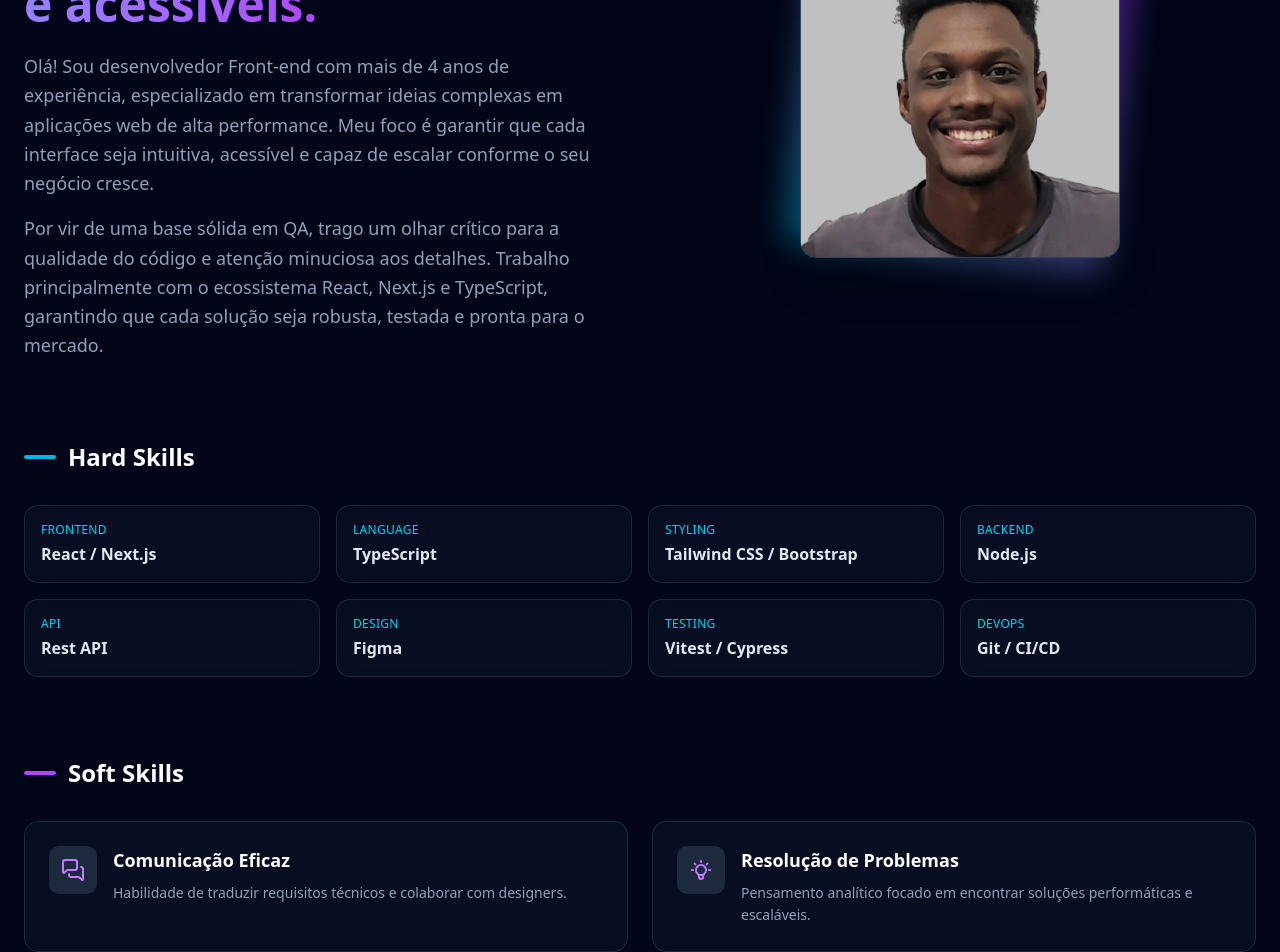
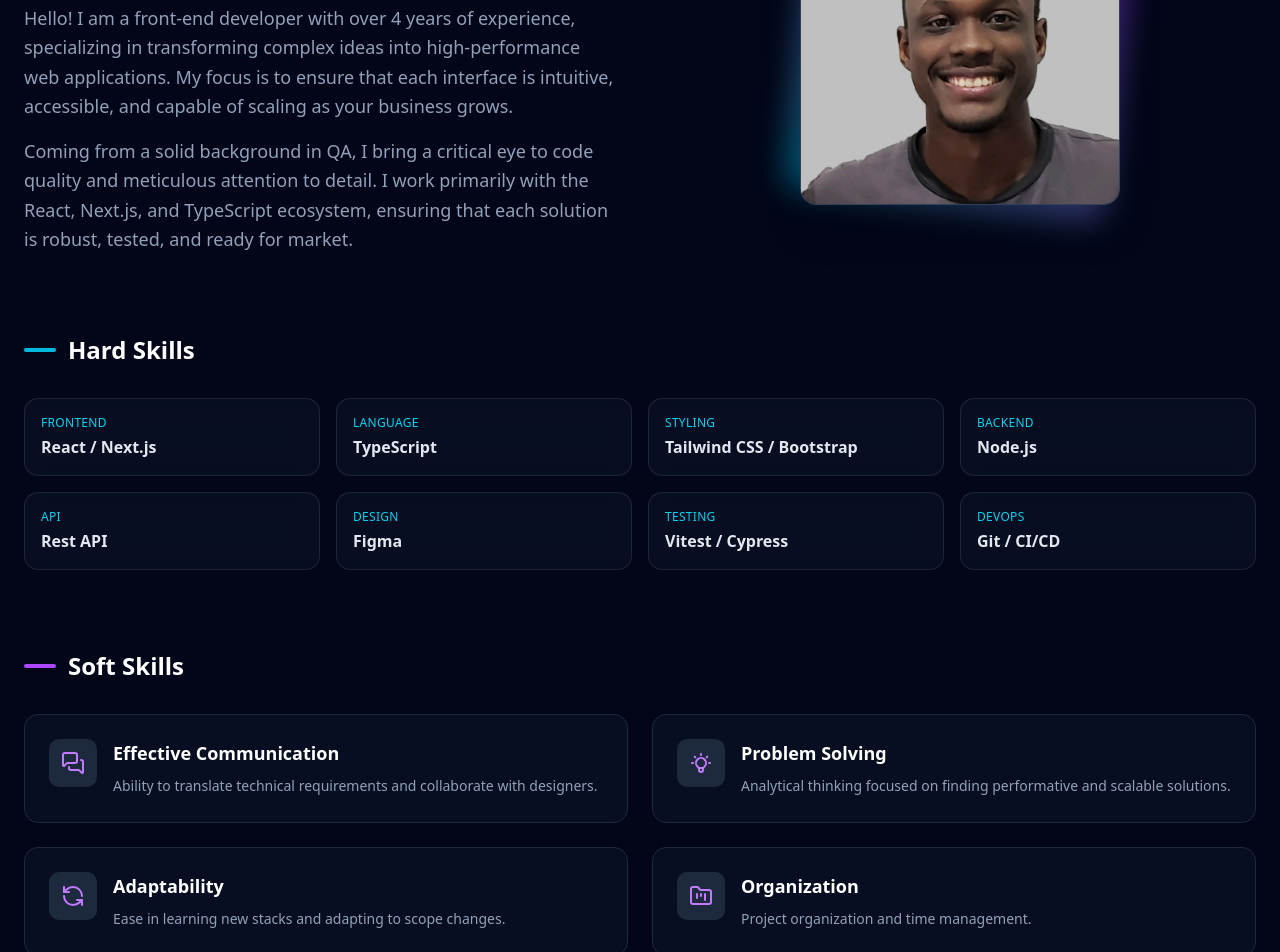
Before and after one commit to lgustavo13/portfolio, a Next.js app: page /en/sobre in a window 1280 px wide. Shown: the part 340-1292 px from the top of the page. Built offline with nearby package versions, Linux system fonts and the light colour scheme.

Commit message:
feat: translate about page

```diff
--- a/messages/en.json
+++ b/messages/en.json
@@ -7,7 +7,39 @@
     "see_projects": "See projects",
     "contact": "Contact"
   },
-  "AboutPage": {},
+  "AboutPage": {
+    "transforming_ideas": "Turning ideas into",
+    "robust_and_accessible": "robust and accessible web applications.",
+    "about_me": {
+      "title_1": "Hello! I am a front-end developer with over 4 years of experience, specializing in transforming complex ideas into high-performance web applications. My focus is to ensure that each interface is intuitive, accessible, and capable of scaling as your business grows.",
+      "title_2": "Coming from a solid background in QA, I bring a critical eye to code quality and meticulous attention to detail. I work primarily with the React, Next.js, and TypeScript ecosystem, ensuring that each solution is robust, tested, and ready for market."
+    },
+    "skills": {
+      "soft": {
+        "communication": {
+          "title": "Effective Communication",
+          "description": "Ability to translate technical requirements and collaborate with designers."
+        },
+        "problemSolving": {
+          "title": "Problem Solving",
+          "description": "Analytical thinking focused on finding performative and scalable solutions."
+        },
+        "adaptability": {
+          "title": "Adaptability",
+          "description": "Ease in learning new stacks and adapting to scope changes."
+        },
+        "organization": {
+          "title": "Organization",
+          "description": "Project organization and time management."
+        }
+      },
+      "categories": {
+        "language": "Language",
+        "styling": "Styling",
+        "testing": "Testing"
+      }
+    }
+  },
   "ProjectsPage": {},
   "ContactPage": {}
 }
--- a/messages/es.json
+++ b/messages/es.json
@@ -7,7 +7,39 @@
     "see_projects": "Ver proyectos",
     "contact": "Contacto"
   },
-  "AboutPage": {},
+  "AboutPage": {
+    "transforming_ideas": "Transformando ideas en",
+    "robust_and_accessible": "aplicaciones web robustas y accesibles.",
+    "about_me": {
+      "title_1": "¡Hola! Soy desarrollador Front-end con más de 4 años de experiencia, especializado en transformar ideas complejas en aplicaciones web de alto rendimiento. Mi enfoque es garantizar que cada interfaz sea intuitiva, accesible y capaz de escalar a medida que tu negocio crece.",
+      "title_2": "Al contar con una base sólida en QA, aporto una mirada crítica a la calidad del código y una atención minuciosa a los detalles. Trabajo principalmente con el ecosistema React, Next.js y TypeScript, asegurando que cada solución sea robusta, probada y lista para el mercado."
+    },
+    "skills": {
+      "soft": {
+        "communication": {
+          "title": "Comunicación Eficaz",
+          "description": "Habilidad para traducir requisitos técnicos y colaborar con diseñadores."
+        },
+        "problemSolving": {
+          "title": "Resolución de Problemas",
+          "description": "Pensamiento analítico enfocado en encontrar soluciones de alto rendimiento y escalables."
+        },
+        "adaptability": {
+          "title": "Adaptabilidad",
+          "description": "Facilidad para aprender nuevas tecnologías y adaptarse a cambios de alcance."
+        },
+        "organization": {
+          "title": "Organización",
+          "description": "Organización de proyectos y gestión del tiempo."
+        }
+      },
+      "categories": {
+        "language": "Lenguaje",
+        "styling": "Estilización",
+        "testing": "Pruebas"
+      }
+    }
+  },
   "ProjectsPage": {},
   "ContactPage": {}
 }
--- a/messages/pt.json
+++ b/messages/pt.json
@@ -7,7 +7,39 @@
     "see_projects": "Ver projetos",
     "contact": "Contato"
   },
-  "AboutPage": {},
+  "AboutPage": {
+    "transforming_ideas": "Transformando ideias em",
+    "robust_and_accessible": "aplicações web robustas e acessíveis.",
+    "about_me": {
+      "title_1": "Olá! Sou desenvolvedor Front-end com mais de 4 anos de experiência, especializado em transformar ideias complexas em aplicações web de alta performance. Meu foco é garantir que cada interface seja intuitiva, acessível e capaz de escalar conforme o seu negócio cresce.",
+      "title_2": "Por vir de uma base sólida em QA, trago um olhar crítico para a qualidade do código e atenção minuciosa aos detalhes. Trabalho principalmente com o ecossistema React, Next.js e TypeScript, garantindo que cada solução seja robusta, testada e pronta para o mercado."
+    },
+    "skills": {
+      "soft": {
+        "communication": {
+          "title": "Comunicação Eficaz",
+          "description": "Habilidade de traduzir requisitos técnicos e colaborar com designers."
+        },
+        "problemSolving": {
+          "title": "Resolução de Problemas",
+          "description": "Pensamento analítico focado em encontrar soluções performáticas e escaláveis."
+        },
+        "adaptability": {
+          "title": "Adaptabilidade",
+          "description": "Facilidade em aprender novas stacks e se adaptar a mudanças de escopo."
+        },
+        "organization": {
+          "title": "Organização",
+          "description": "Organização de projetos e gerenciamento de tempo."
+        }
+      },
+      "categories": {
+        "language": "Linguagem",
+        "styling": "Estilização",
+        "testing": "Testes"
+      }
+    }
+  },
   "ProjectsPage": {},
   "ContactPage": {}
 }
--- a/src/app/[locale]/sobre/_utils/index.tsx
+++ b/src/app/[locale]/sobre/_utils/index.tsx
@@ -1,39 +1,41 @@
 import { Lamp } from "@/src/components/icon/Lamp";
 import { FolderKanban, MessagesSquare, RefreshCcw } from "lucide-react";
 
-export const HARD_SKILLS = [
+type Translator = (key: string) => string;
+
+export const getHardSkills = (t: Translator) => [
   { name: "React / Next.js", category: "Frontend" },
-  { name: "TypeScript", category: "Language" },
-  { name: "Tailwind CSS / Bootstrap", category: "Styling" },
+  { name: "TypeScript", category: t("skills.categories.language") },
+  {
+    name: "Tailwind CSS / Bootstrap",
+    category: t("skills.categories.styling"),
+  },
   { name: "Node.js", category: "Backend" },
   { name: "Rest API", category: "API" },
   { name: "Figma", category: "Design" },
-  { name: "Vitest / Cypress", category: "Testing" },
+  { name: "Vitest / Cypress", category: t("skills.categories.testing") },
   { name: "Git / CI/CD", category: "DevOps" },
 ];
 
-export const SOFT_SKILLS = [
+export const getSoftSkills = (t: Translator) => [
   {
-    title: "Comunicação Eficaz",
-    description:
-      "Habilidade de traduzir requisitos técnicos e colaborar com designers.",
+    title: t("skills.soft.communication.title"),
+    description: t("skills.soft.communication.description"),
     icon: <MessagesSquare />,
   },
   {
-    title: "Resolução de Problemas",
-    description:
-      "Pensamento analítico focado em encontrar soluções performáticas e escaláveis.",
+    title: t("skills.soft.problemSolving.title"),
+    description: t("skills.soft.problemSolving.description"),
     icon: <Lamp />,
   },
   {
-    title: "Adaptabilidade",
-    description:
-      "Facilidade em aprender novas stacks e se adaptar a mudanças de escopo.",
+    title: t("skills.soft.adaptability.title"),
+    description: t("skills.soft.adaptability.description"),
     icon: <RefreshCcw />,
   },
   {
-    title: "Organização",
-    description: "Organização de projetos e gerenciamento de tempo.",
+    title: t("skills.soft.organization.title"),
+    description: t("skills.soft.organization.description"),
     icon: <FolderKanban />,
   },
 ];
--- a/src/app/[locale]/sobre/page.tsx
+++ b/src/app/[locale]/sobre/page.tsx
@@ -1,32 +1,26 @@
 import Image from "next/image";
-import { HARD_SKILLS, SOFT_SKILLS } from "./_utils";
+import { getHardSkills, getSoftSkills } from "./_utils";
+import { useTranslations } from "next-intl";
 
 export default function Sobre() {
+  const t = useTranslations("AboutPage");
+
+  const hardSkills = getHardSkills(t);
+  const softSkills = getSoftSkills(t);
+
   return (
     <section className="py-20 animate-fade-in">
       <div className="grid grid-cols-1 lg:grid-cols-2 gap-12 mb-20 items-center">
         <div className="order-2 lg:order-1">
           <h2 className="text-3xl md:text-5xl font-bold text-white mb-6">
-            Transformando ideias em <br />
+            {t("transforming_ideas")} <br />
             <span className="text-transparent bg-clip-text bg-linear-to-r from-cyan-400 to-purple-500">
-              aplicações web robustas e acessíveis.
+              {t("robust_and_accessible")}
             </span>
           </h2>
           <div className="space-y-4 text-slate-400 text-lg leading-relaxed">
-            <p>
-              Olá! Sou desenvolvedor Front-end com mais de 4 anos de
-              experiência, especializado em transformar ideias complexas em
-              aplicações web de alta performance. Meu foco é garantir que cada
-              interface seja intuitiva, acessível e capaz de escalar conforme o
-              seu negócio cresce.
-            </p>
-            <p>
-              Por vir de uma base sólida em QA, trago um olhar crítico para a
-              qualidade do código e atenção minuciosa aos detalhes. Trabalho
-              principalmente com o ecossistema React, Next.js e TypeScript,
-              garantindo que cada solução seja robusta, testada e pronta para o
-              mercado.
-            </p>
+            <p>{t("about_me.title_1")}</p>
+            <p>{t("about_me.title_2")}</p>
           </div>
         </div>
         <div className="order-1 lg:order-2 flex justify-center">
@@ -51,7 +45,7 @@ export default function Sobre() {
           Hard Skills
         </h3>
         <div className="grid grid-cols-2 md:grid-cols-4 gap-4">
-          {HARD_SKILLS.map((skill, index) => (
+          {hardSkills.map((skill, index) => (
             <div
               key={index}
               className="border-b border-white/10 bg-slate-900/50 backdrop-blur-md p-4 rounded-xl border hover:border-cyan-500/30 hover:bg-slate-800/50 transition-all duration-300 group"
@@ -73,7 +67,7 @@ export default function Sobre() {
           Soft Skills
         </h3>
         <div className="grid grid-cols-1 md:grid-cols-2 gap-6">
-          {SOFT_SKILLS.map((skill, index) => (
+          {softSkills.map((skill, index) => (
             <div
               key={index}
               className="bg-slate-900/50 p-6 rounded-xl border border-slate-800 flex gap-4 hover:bg-slate-800/50 transition-colors"
```
